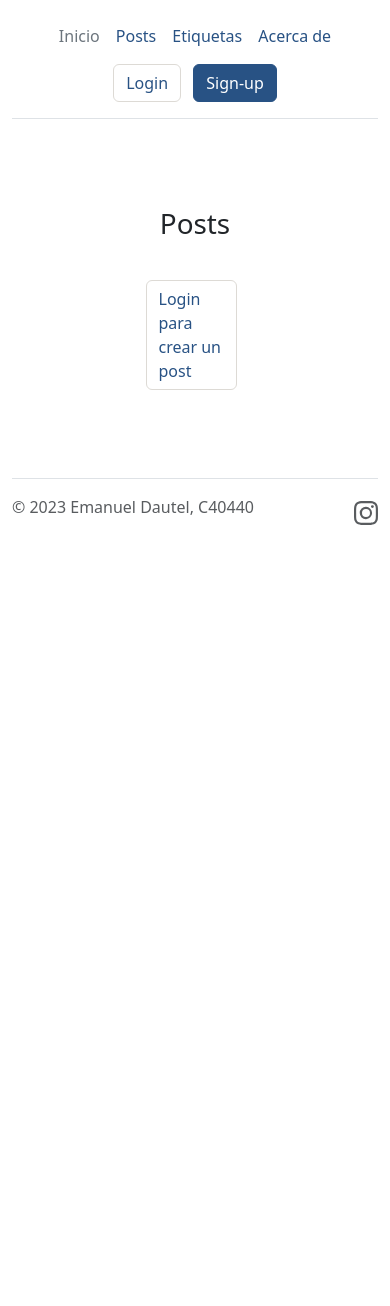
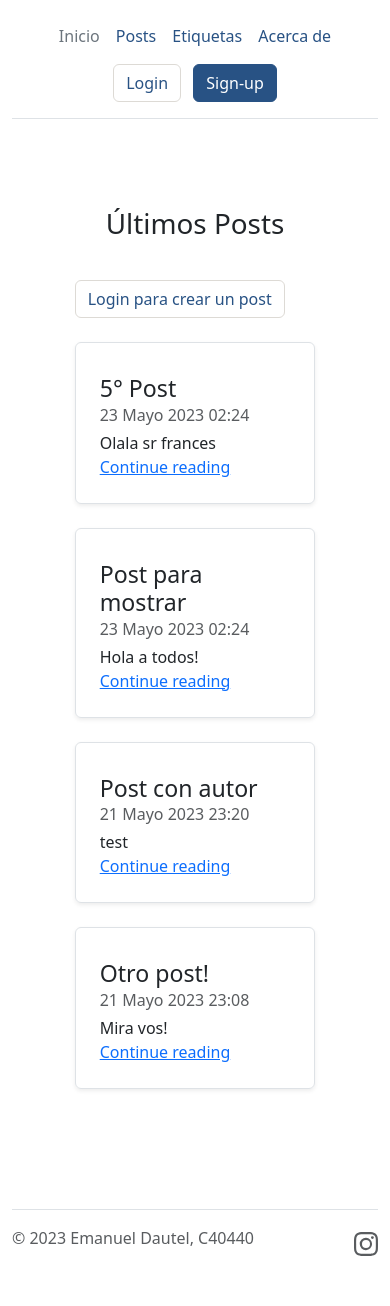
Before and after one commit to isamudeath/Proyecto-Final-Dautel, a Django app: page /posts/ in a window 390 px wide. Before the commit the page ends 525 px from the top, so only its background shows below. Run offline with Django 4.2, Linux system fonts and the light colour scheme; data comes from the database, SQL or seed files in the repository; both versions use the stored data as it was after the commit; some libraries are stand-ins or nearby versions.

Commit message:
Se actualizo la vista y html para la sección Posts, ahora se visualizan tarjetas con los últimos 4 posts creados

```diff
--- a/control_usuarios/templates/control_usuarios/base1.html
+++ b/control_usuarios/templates/control_usuarios/base1.html
@@ -171,7 +171,7 @@
         </header>
         </div>
       <!-- Cuerpo -->
-        <section class="container" style="padding:4rem 3rem;max-width: 50%;">
+        <section class="container" style="padding:4rem 3rem">
             {% block contenido %}
             {% endblock contenido %}
         </section>
--- a/posts/templates/posts/posts.html
+++ b/posts/templates/posts/posts.html
@@ -1,9 +1,9 @@
 {% extends "control_usuarios/base1.html" %}
 {% load static %}
 {% block contenido %}
-<section>
+<section class="container" style="max-width: 90%;">
     <div>
-        <h1><p style="text-align:center">Posts</p></h1>
+        <h1><p style="text-align:center">Últimos Posts</p></h1>
         <br>
         {% if user.is_authenticated %}
         <button type="button" class="btn btn-primary" style="padding-left: 5% padding-top: 10%; text-align:left" onclick="window.location.href='{% url 'Crear Post' %}';">Crear Post</button>
@@ -11,5 +11,29 @@
         <button type="button" class="btn btn-outline-primary me-2" style="padding-left: 5% padding-top: 10%; text-align:left" onclick="window.location.href='{% url 'Crear Post' %}?next={{ request.path|urlencode }}';">Login para crear un post</button>
         {% endif %}
     </div>
+    <br>
+    <div class="row mb-2">
+        {% for post in posts %}
+        <div class="col-md-6">
+          <div class="row g-0 border rounded overflow-hidden flex-md-row mb-4 shadow-sm h-md-250 position-relative">
+            <div class="col p-4 d-flex flex-column position-static">
+              <strong class="d-inline-block mb-2 text-primary">{{ post.etiqueta }}</strong>
+              <h3 class="mb-0">{{ post.titulo }}</h3>
+              <div class="mb-1 text-body-secondary">{{ post.fecha }}</div>
+              <p class="card-text mb-auto">{{ post.contenido }}</p>
+              <a href="#" class="stretched-link">Continue reading</a>
+            </div>
+            <div class="col-auto d-none d-lg-block">
+              {% if post.imagenes %}
+                <img src="{{ post.imagenes.url }}" alt="Thumbnail" class="rounded float-end" width="200" height="200" preserveAspectRatio="xMidYMid slice">
+              {% else %}
+                <img src="{% static 'assets/img/default-thumbnail.png' %}" alt="Thumbnail" class="rounded float-end" width="200" height="200" preserveAspectRatio="xMidYMid slice">
+              {% endif %}
+            </div>
+          </div>
+        </div>
+        {% endfor %}
+
+      </div>
 </section>
 {% endblock contenido %}
--- a/posts/views.py
+++ b/posts/views.py
@@ -8,13 +8,14 @@ from posts.models import Post
 from posts.forms import Postform
 
 def posts(request):
-    contexto = {}
-    http_response = render(
-        request=request,
-        template_name='posts/posts.html',
-        context=contexto,
-    )
-    return http_response
+    num_posts = 4  # Número de últimos objetos a mostrar
+    posts = Post.objects.order_by('-fecha')[:num_posts]
+    contexto = {'posts': posts}
+    return render(
+        request,
+        'posts/posts.html',
+        contexto
+        )
 
 
 @login_required
```
Also changed, not shown: control_usuarios/templates/control_usuarios/profile.html (+11 -2 lines), db.sqlite3, static/assets/img/default-thumbnail.png (added), static/assets/img/testimonials-1.jpg (deleted), static/assets/img/testimonials-2.jpg (deleted), static/assets/img/testimonials-3.jpg (deleted), static/css/styles.css.
